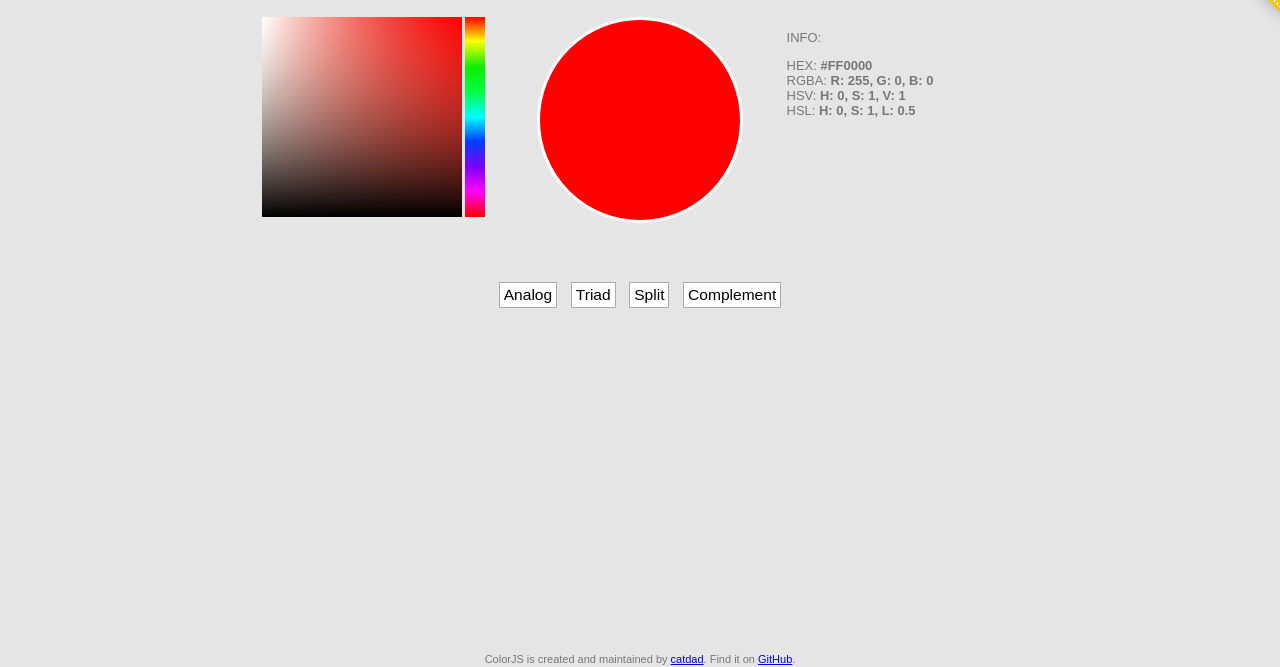
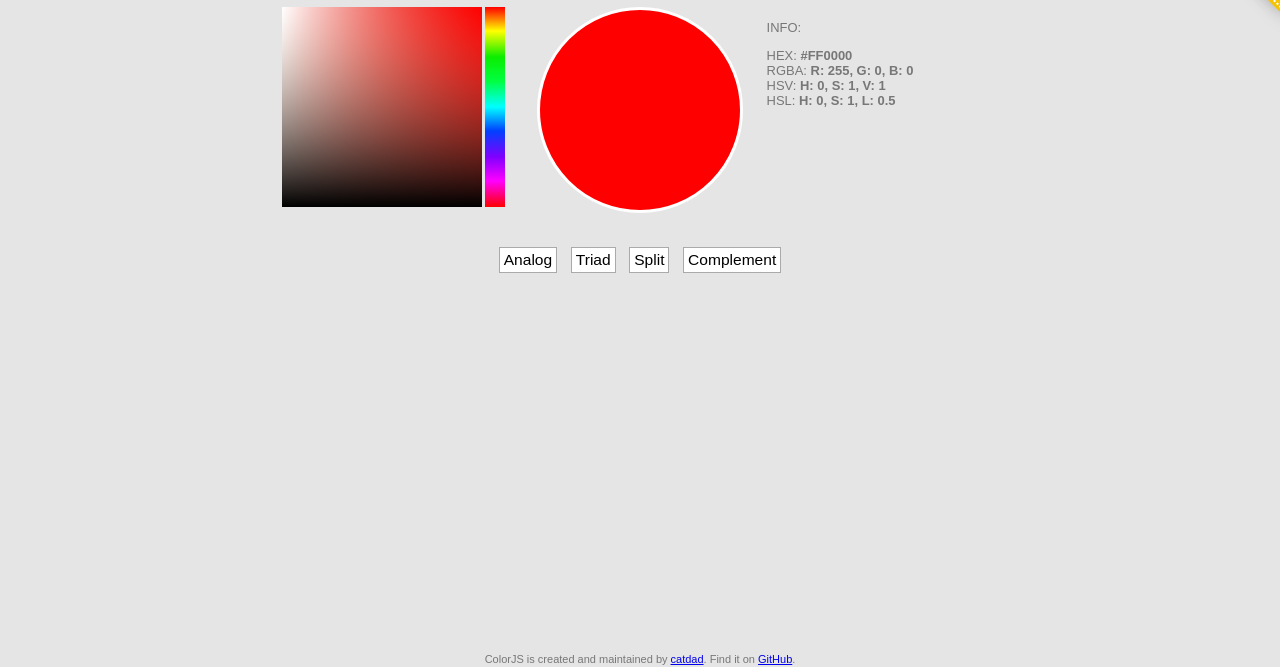
Before and after one commit to catdad/ColorJS, a plain HTML site: page index.html in a window 1280 px wide. Shown: the part 133-800 px from the top of the page. Drawn offline with Linux system fonts and the light colour scheme.

Commit message:
adjust margins

```diff
--- a/index.html
+++ b/index.html
@@ -20,11 +20,11 @@
 	}
 
 	#nav{
-		margin: 20px auto;
+		margin: 10px auto 15px;
 		text-align: center;
 	}
 	#nav button{
-		margin: 5px;
+		margin: 0 5px;
 		background-color: white;
 		border: 1px solid #aaa;
 		padding: 3px 4px;
@@ -58,7 +58,7 @@
 
 	.color, .block{
 		position: relative;
-		margin: 20px;
+		margin: 10px;
 	}
 
 	.color{
```
